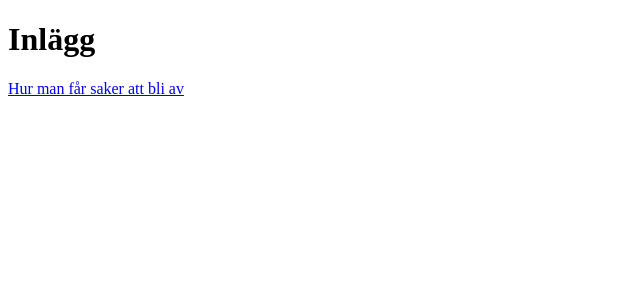
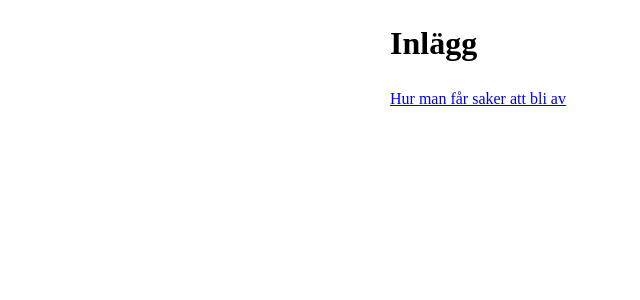
Before and after one commit to voidcase/voidcase.github.io, a Jekyll site: the page built from index.md, in a window 1280 px wide. Shown: the top 300 px of the page, without its empty margins (0-640 px from the left). Built offline with Jekyll 4.4.1, drawn with Linux system fonts in a browser that asks for light colours; our own code applies the rules of GitHub Pages for plain Markdown files.

Commit message:
nicer css

```diff
--- a/css/style.css
+++ b/css/style.css
@@ -1,3 +1,5 @@
 body {
 	max-width: 500px;
+	margin: auto;
+	line-height: 1.4;
 }
```
